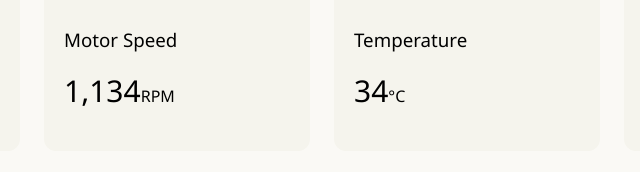
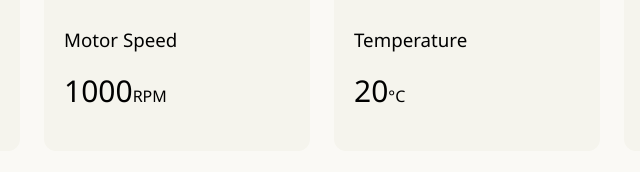
Before and after one commit to Liviu-Olteanu/RobotSimulator, a plain HTML site: page index.html in a window 1280 px wide. Both pictures are taken after a click on the button "Start motor". Shown: the part 138-310 px from the top of the page, 318-958 px from the left. Drawn offline with Linux system fonts and the light colour scheme.

Commit message:
added temperature and motor speed data simulation

```diff
--- a/index.html
+++ b/index.html
@@ -22,11 +22,11 @@
         </div>
         <div class="card">
           <h3>Motor Speed</h3>
-          <p><span class="card__speed-value">1,134</span>RPM</p>
+          <span class="card__speed-value"></span><p class="card__speed-text"></span>RPM</p>
         </div>
         <div class="card">
           <h3>Temperature</h3>
-          <p><span class="card__temperature">34</span>°C</p>
+          <p><span class="card__temperature">--</span>°C</p>
         </div>
         <div class="card">
           <h3>Motor Status</h3>
--- a/script.js
+++ b/script.js
@@ -34,16 +34,83 @@ function onLoad() {
   const motorStatus = document.querySelector(".card__status");
   const motorStatusText = document.querySelector(".card__status-text");
   const motorStatusCircle = document.querySelector(".circle");
+  const motorSpeed = document.querySelector(".card__speed-value");
+  const motorSpeedText = document.querySelector(".card__speed-text");
+  const motorTemperature = document.querySelector(".card__temperature");
 
+  let temperatureValue = 20;
+  let temperatureClimbingInterval = null;
+  let temperatureFallingInterval = null;
+  let motorSpeedValue = 1000;
+  let motorSpeedControlInterval = null;
   let batteryCharge = 99;
   let batteryControl = null;
 
   batteryChargePercentage.textContent = `${batteryCharge}%`;
+  motorTemperature.textContent = `${temperatureValue}`;
+  motorSpeed.textContent = `━`;
+
+  function motorTemperatureControl(motorOn) {
+    if (motorOn) {
+      clearInterval(temperatureFallingInterval);
+      temperatureClimbingInterval = setInterval(() => {
+        if (temperatureValue >= 80) {
+          temperatureValue = 80;
+          motorTemperature.textContent = `${temperatureValue}`;
+        }
+        motorTemperature.textContent = `${temperatureValue}`;
+        temperatureValue += Math.floor(Math.random() * 5) + 1;
+      }, 4500);
+    } else if (!motorOn) {
+      clearInterval(temperatureClimbingInterval);
+      temperatureFallingInterval = setInterval(() => {
+        temperatureValue -= Math.floor(Math.random() * 10) + 1;
+        if (temperatureValue <= 20) {
+          temperatureValue = 20;
+          motorTemperature.textContent = `${temperatureValue}`;
+          clearInterval(temperatureFallingInterval);
+        }
+        motorTemperature.textContent = `${temperatureValue}`;
+      }, 2500);
+    }
+  }
+
+  function motorSpeedControl(motorOn) {
+    if (motorOn) {
+      motorSpeed.textContent = `${motorSpeedValue}`;
+      motorSpeedText.style.display = "inline";
+      motorSpeedControlInterval = setInterval(() => {
+        if (motorSpeedValue >= 1200) {
+          motorSpeedValue = 1200;
+          motorSpeed.textContent = `${motorSpeedValue}`;
+          motorSpeedText.style.display = "inline";
+          motorSpeedValue -= Math.floor(Math.random() * 50) + 1;
+        } else if (motorSpeedValue <= 1000) {
+          motorSpeedValue = 1000;
+          motorSpeed.textContent = `${motorSpeedValue}`;
+          motorSpeedText.style.display = "inline";
+          motorSpeedValue += Math.floor(Math.random() * 50) + 1;
+        }
+        motorSpeed.textContent = `${motorSpeedValue}`;
+        motorSpeedText.style.display = "inline";
+        let temp = Math.floor(Math.random() * 50) + 1;
+        if (temp <= 20) {
+          motorSpeedValue -= Math.floor(Math.random() * 80) + 1;
+        } else if (temp > 20) {
+          motorSpeedValue += Math.floor(Math.random() * 80) + 1;
+        }
+      }, 3000);
+    } else if (!motorOn) {
+      clearInterval(motorSpeedControlInterval);
+      motorSpeed.textContent = `━`;
+      motorSpeedText.style.display = "none";
+      motorSpeedValue = 1000;
+    }
+  }
 
   function batteryLevelControl(level, time) {
     batteryControl = setInterval(() => {
       batteryCharge += level;
-
       if (batteryCharge <= 0) {
         batteryCharge = 0;
         batteryChargePercentage.textContent = `${batteryCharge}%`;
@@ -119,6 +186,8 @@ function onLoad() {
     if (controlButton.classList.contains(CLASSES.motorStop)) {
       controlButton.classList.replace(CLASSES.motorStop, CLASSES.motorStart);
       updateMotorStatus();
+      motorSpeedControl(false);
+      motorTemperatureControl(false);
       controlButton.textContent = MESSAGES.btnStartMotor;
       clearInterval(batteryControl);
       buttonStateText.textContent = MESSAGES.motorStopped;
@@ -126,6 +195,8 @@ function onLoad() {
     } else if (controlButton.classList.contains(CLASSES.motorStart)) {
       controlButton.classList.replace(CLASSES.motorStart, CLASSES.motorStop);
       updateMotorStatus();
+      motorSpeedControl(true);
+      motorTemperatureControl(true);
       controlButton.textContent = MESSAGES.btnStopMotor;
       batteryLevelControl(-1, 10000);
       buttonStateText.textContent = MESSAGES.motorRunning;
@@ -140,7 +211,6 @@ function onLoad() {
       console.warn("The charge button has not been found.");
       return;
     }
-
     if (chargeButton.classList.contains(CLASSES.chargeReady)) {
       controlButton.disabled = true;
       buttonStateText.textContent = MESSAGES.chargingStatus(batteryCharge.toFixed(1));
--- a/styles.css
+++ b/styles.css
@@ -121,6 +121,10 @@ body {
 .card__temperature {
   font-size: 1.875rem;
   font-weight: 500;
+}
+
+.card__speed-text {
+  display: none;
 }
 
 .card__temperature--mid {
```
